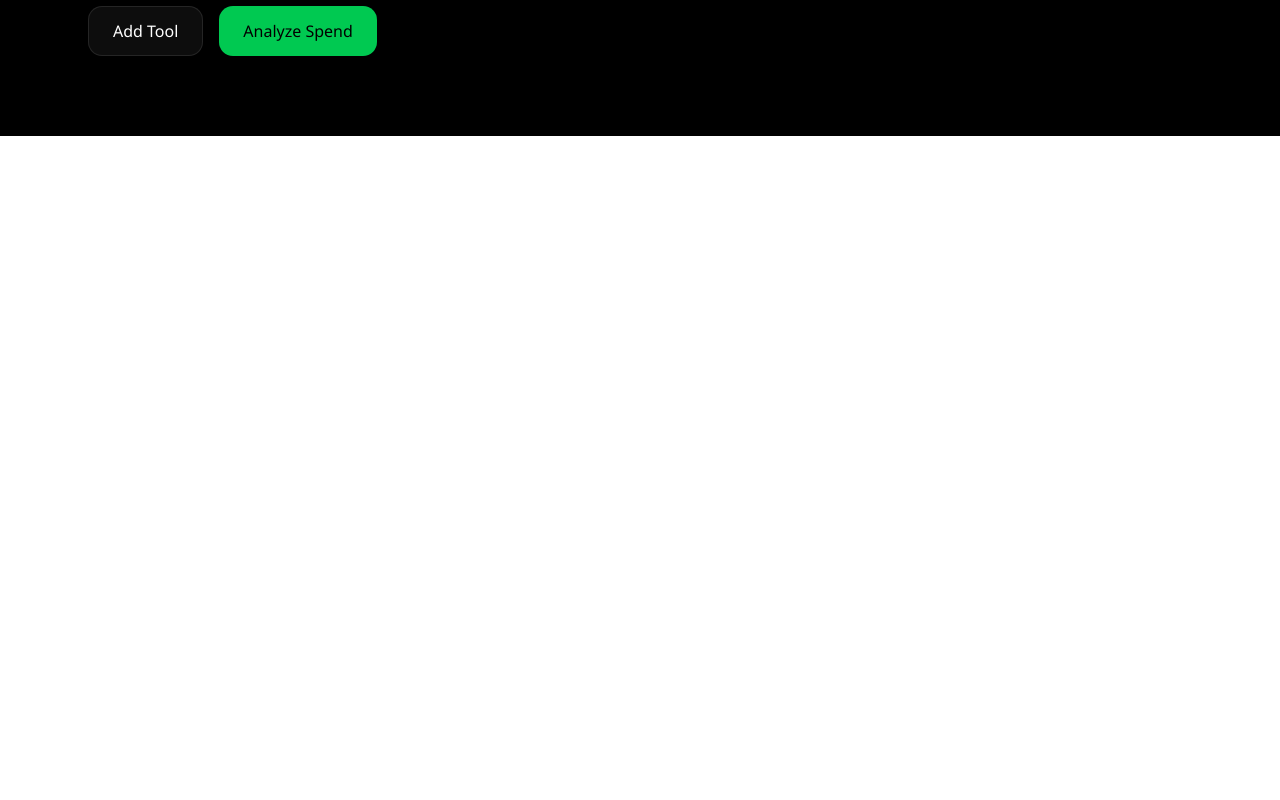
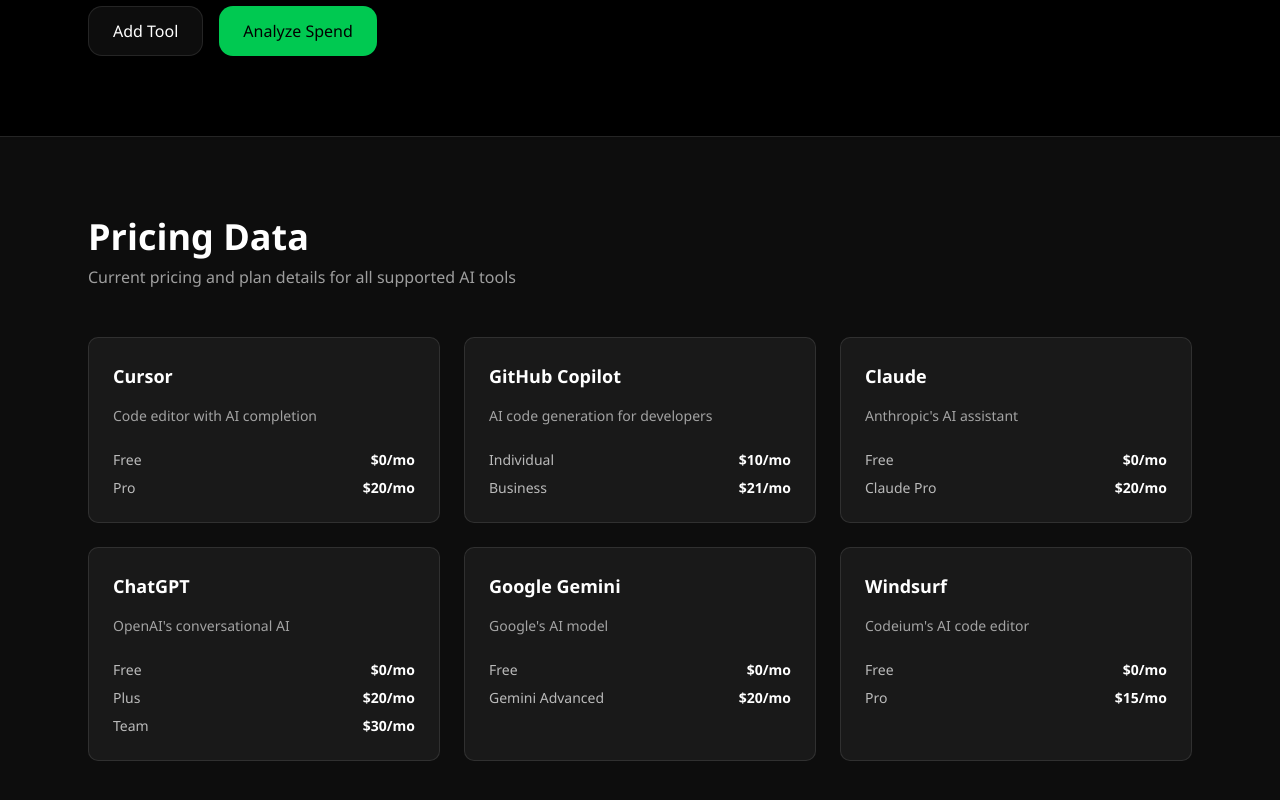
Before and after one commit to rxz33/spendora-ai-spend-audit, a Next.js app: page / in a window 1280 px wide. Shown: the part 1088-1888 px from the top of the page. Before the commit the page ends 1224 px from the top, so only its background shows below. Built offline with nearby package versions, Linux system fonts and the light colour scheme.

Commit message:
fix: add scroll functionality to start audit and pricing buttons

```diff
--- a/app/page.tsx
+++ b/app/page.tsx
@@ -1,6 +1,77 @@
+"use client";
+
+import { useRef } from "react";
 import SpendFormWrapper from "@/components/spend-form-wrapper";
 
+const pricingData = [
+  {
+    name: "Cursor",
+    description: "Code editor with AI completion",
+    plans: [
+      { name: "Free", price: 0 },
+      { name: "Pro", price: 20 },
+    ],
+  },
+  {
+    name: "GitHub Copilot",
+    description: "AI code generation for developers",
+    plans: [
+      { name: "Individual", price: 10 },
+      { name: "Business", price: 21 },
+    ],
+  },
+  {
+    name: "Claude",
+    description: "Anthropic's AI assistant",
+    plans: [
+      { name: "Free", price: 0 },
+      { name: "Claude Pro", price: 20 },
+    ],
+  },
+  {
+    name: "ChatGPT",
+    description: "OpenAI's conversational AI",
+    plans: [
+      { name: "Free", price: 0 },
+      { name: "Plus", price: 20 },
+      { name: "Team", price: 30 },
+    ],
+  },
+  {
+    name: "Google Gemini",
+    description: "Google's AI model",
+    plans: [
+      { name: "Free", price: 0 },
+      { name: "Gemini Advanced", price: 20 },
+    ],
+  },
+  {
+    name: "Windsurf",
+    description: "Codeium's AI code editor",
+    plans: [
+      { name: "Free", price: 0 },
+      { name: "Pro", price: 15 },
+    ],
+  },
+];
+
 export default function HomePage() {
+  const formRef = useRef<HTMLDivElement>(null);
+  const pricingRef = useRef<HTMLDivElement>(null);
+
+  const scrollToForm = () => {
+    formRef.current?.scrollIntoView({
+      behavior: "smooth",
+      block: "start",
+    });
+  };
+
+  const scrollToPricing = () => {
+    pricingRef.current?.scrollIntoView({
+      behavior: "smooth",
+      block: "start",
+    });
+  };
   return (
     <main className="min-h-screen bg-black text-white">
       <section className="border-b border-white/10">
@@ -22,11 +93,17 @@
             </p>
 
             <div className="mt-8 flex gap-4">
-              <button className="rounded-xl bg-white px-6 py-3 font-medium text-black">
+              <button
+                onClick={scrollToForm}
+                className="rounded-xl bg-white px-6 py-3 font-medium text-black transition hover:bg-white/90"
+              >
                 Start Audit
               </button>
 
-              <button className="rounded-xl border border-white/10 px-6 py-3 font-medium">
+              <button
+                onClick={scrollToPricing}
+                className="rounded-xl border border-white/10 px-6 py-3 font-medium transition hover:border-white/30"
+              >
                 View Pricing Data
               </button>
             </div>
@@ -34,8 +111,58 @@
         </div>
       </section>
 
-      <section className="mx-auto max-w-6xl px-6 py-20">
+      <section
+        ref={formRef}
+        className="mx-auto max-w-6xl px-6 py-20"
+      >
         <SpendFormWrapper />
+      </section>
+
+      {/* PRICING DATA SECTION */}
+      <section
+        ref={pricingRef}
+        className="border-t border-white/10 bg-white/5 py-20"
+      >
+        <div className="mx-auto max-w-6xl px-6">
+          <h2 className="mb-2 text-4xl font-bold">
+            Pricing Data
+          </h2>
+          <p className="mb-12 text-white/60">
+            Current pricing and plan details for all
+            supported AI tools
+          </p>
+
+          <div className="grid gap-6 md:grid-cols-2 lg:grid-cols-3">
+            {pricingData.map((tool) => (
+              <div
+                key={tool.name}
+                className="rounded-lg border border-white/10 bg-white/5 p-6"
+              >
+                <h3 className="text-lg font-semibold">
+                  {tool.name}
+                </h3>
+                <p className="mt-4 text-sm text-white/60">
+                  {tool.description}
+                </p>
+                <div className="mt-6 space-y-2">
+                  {tool.plans.map((plan) => (
+                    <div
+                      key={plan.name}
+                      className="flex justify-between text-sm"
+                    >
+                      <span className="text-white/70">
+                        {plan.name}
+                      </span>
+                      <span className="font-semibold">
+                        ${plan.price}/mo
+                      </span>
+                    </div>
+                  ))}
+                </div>
+              </div>
+            ))}
+          </div>
+        </div>
       </section>
     </main>
   );
```
